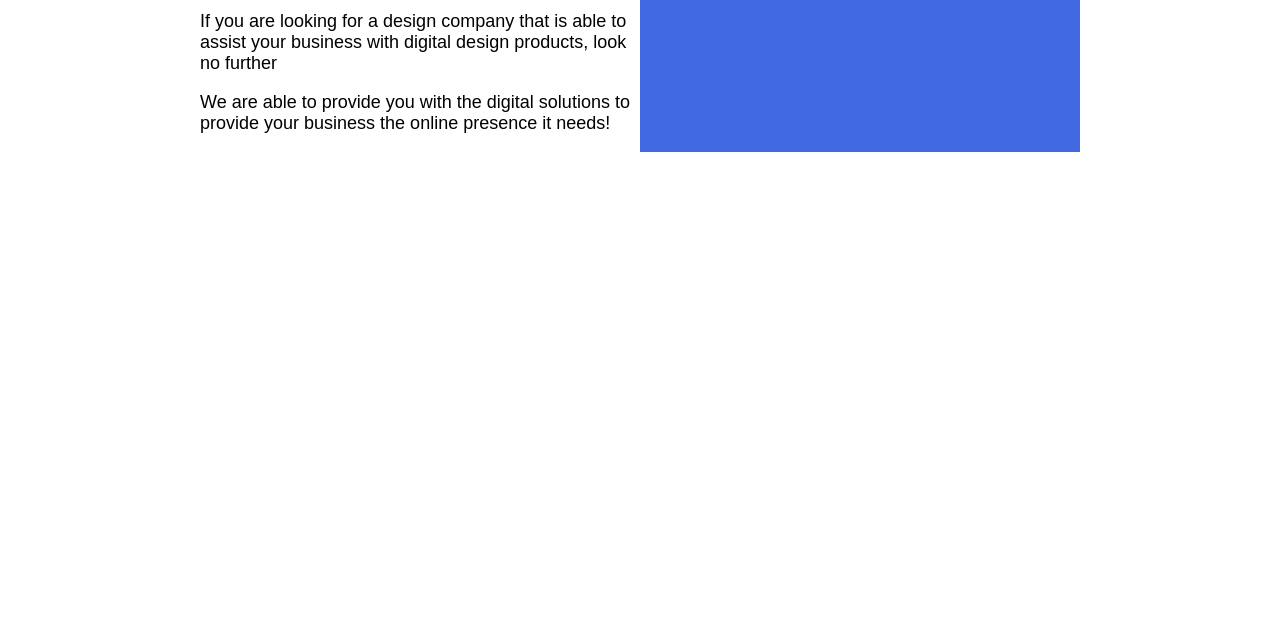
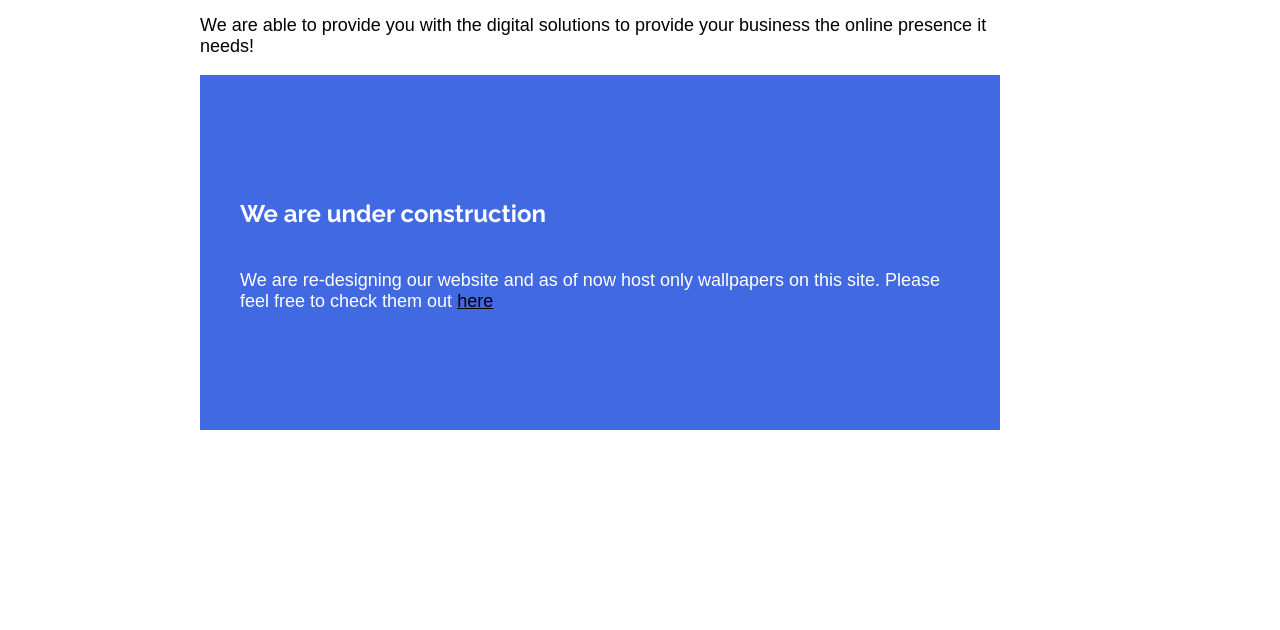
Before and after one commit to nonedesigns/nonedesigns.github.io, a plain HTML site: page index.html in a window 1280 px wide. Shown: the part 638-1268 px from the top of the page. Before the commit the page ends 990 px from the top, so only its background shows below. Drawn offline with Linux system fonts and the light colour scheme.

Commit message:
Added flex-direction to 1440px screen

```diff
--- a/style.css
+++ b/style.css
@@ -117,3 +117,18 @@ nav {
 .hero .hero-right p a {
 	color: black;
 }
+
+@media screen and (max-width: 1440px) {
+	nav {
+		width: 100vw;
+	}
+
+	.hero {
+		flex-direction: column;
+	}
+
+	.hero .hero-right {
+		padding-top: 100px;
+		padding-bottom: 100px;
+	}
+}
```
